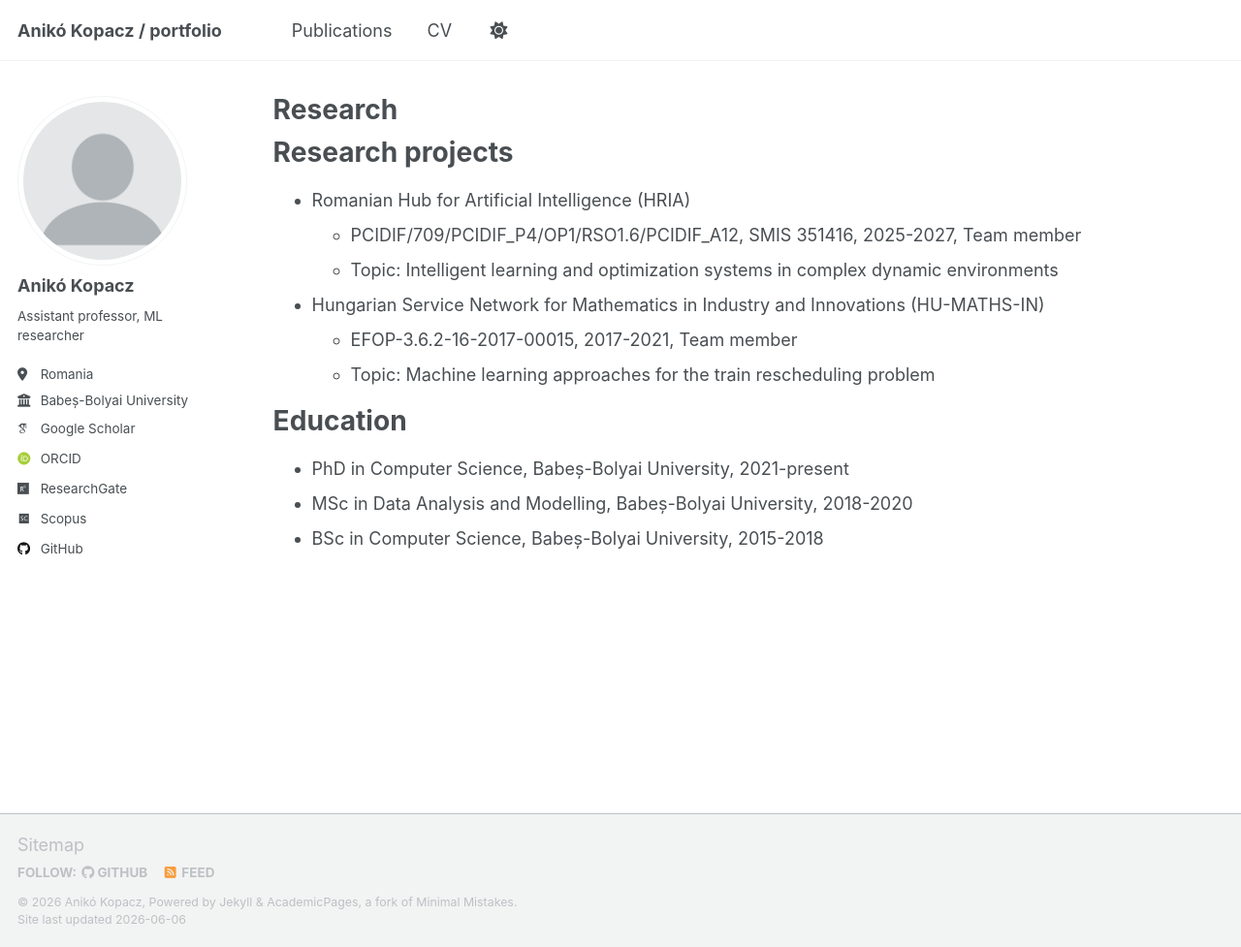
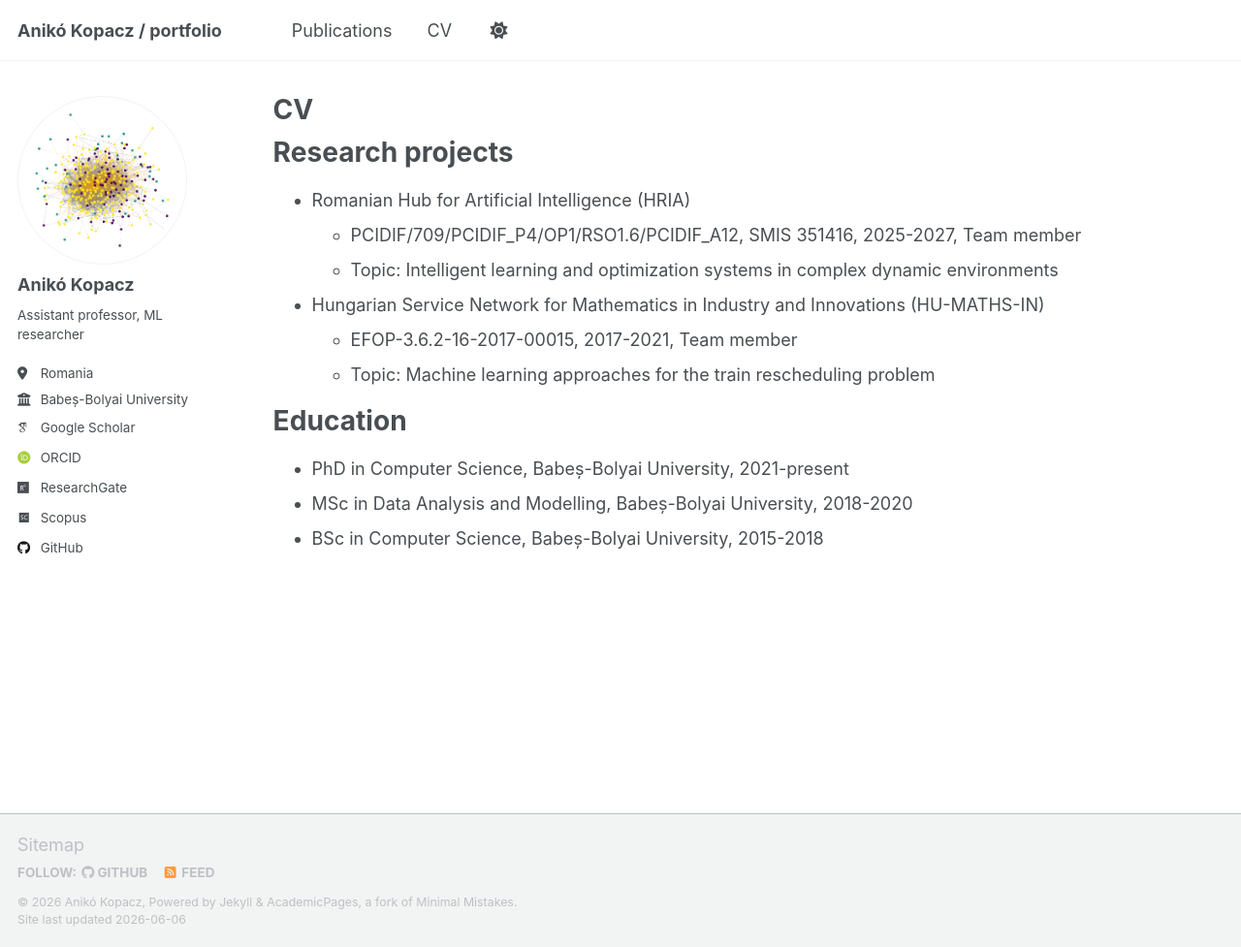
Before and after one commit to akopacz/akopacz.github.io, a Jekyll site: the page built from _pages/cv.md, in a window 1280 px wide and 977 px high. Shown: the whole window at 97% size. Built offline with Jekyll 4.4.1, drawn with Linux system fonts in a browser that asks for light colours; some web fonts are replaced; a script that is not in the unit is left out.

Commit message:
update: profile picture

```diff
--- a/_config.yml
+++ b/_config.yml
@@ -23,7 +23,7 @@ repository               : "akopacz/akopacz.github.io"
 #               Additional customization can be done by editing /_includes/author-profile.html
 author:
   # Biographic information
-  avatar           : "profile.png"
+  avatar           : "sn-alpha.png"
   name             : "Anikó Kopacz"
   pronouns         : # example: "she/her"
   bio              : Assistant professor, ML researcher # "Research interests include: Reinforcement learning, Deep learning, Multi-agent systems."
--- a/_pages/cv.md
+++ b/_pages/cv.md
@@ -1,6 +1,6 @@
 ---
 layout: archive
-title: "Research"
+title: "CV"
 permalink: /cv/
 author_profile: true
 redirect_from:
```
Also changed, not shown: images/sn-alpha.png (added).
